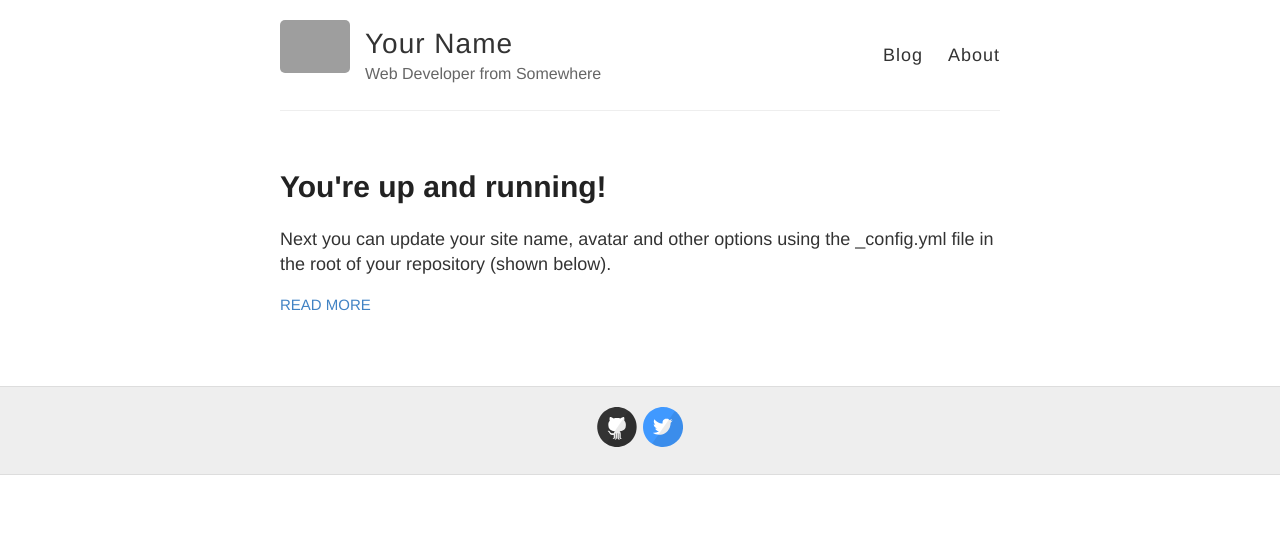
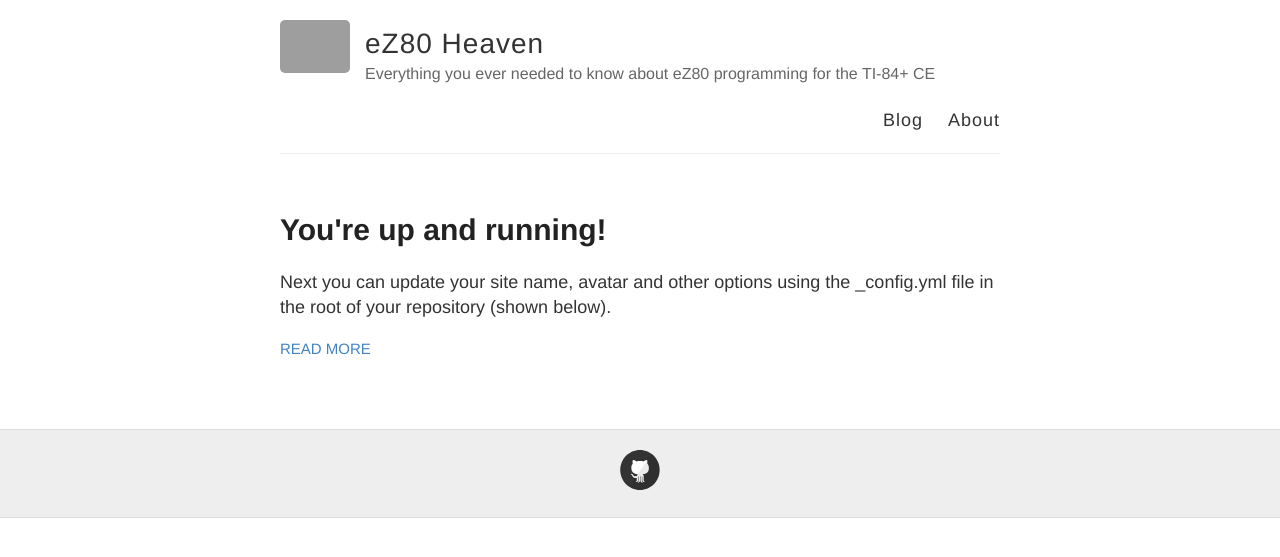
Before and after one commit to HactarCE/ez80-heaven, a Jekyll site: the page built from index.html, in a window 1280 px wide. Shown: the top 557 px of the page. Built offline with Jekyll 4.4.1, drawn with Linux system fonts in a browser that asks for light colours; Markdown is read by kramdown in place of the engine named in the settings; grey boxes are pictures that could not be loaded.

Commit message:
Modified some configuration

```diff
--- a/_config.yml
+++ b/_config.yml
@@ -3,10 +3,10 @@
 #
 
 # Name of your site (displayed in the header)
-name: Your Name
+name: eZ80 Heaven
 
 # Short bio or description (displayed in the header)
-description: Web Developer from Somewhere
+description: Everything you ever needed to know about eZ80 programming for the TI-84+ CE
 
 # URL of your avatar or profile pic (you could use your GitHub profile pic)
 avatar: https://raw.githubusercontent.com/barryclark/jekyll-now/master/images/jekyll-logo.png
@@ -21,12 +21,12 @@ footer-links:
   email:
   facebook:
   flickr:
-  github: barryclark/jekyll-now
+  github: HactarCE/ez80-heaven
   instagram:
   linkedin:
   pinterest:
   rss: # just type anything here for a working RSS icon, make sure you set the "url" above!
-  twitter: jekyllrb
+  twitter:
   stackoverflow: # your stackoverflow profile, e.g. "users/50476/bart-kiers"
   youtube: # channel/<your_long_string> or user/<user-name>
   googleplus: # anything in your profile username that comes after plus.google.com/
@@ -47,7 +47,7 @@ url:
 # (http://yourusername.github.io/repository-name)
 # and NOT your User repository (http://yourusername.github.io)
 # then add in the baseurl here, like this: "/repository-name"
-baseurl: ""
+baseurl: "http://HactarCE.github.io/ez80-heaven"
 
 #
 # !! You don't need to change any of the configuration flags below !!
```
